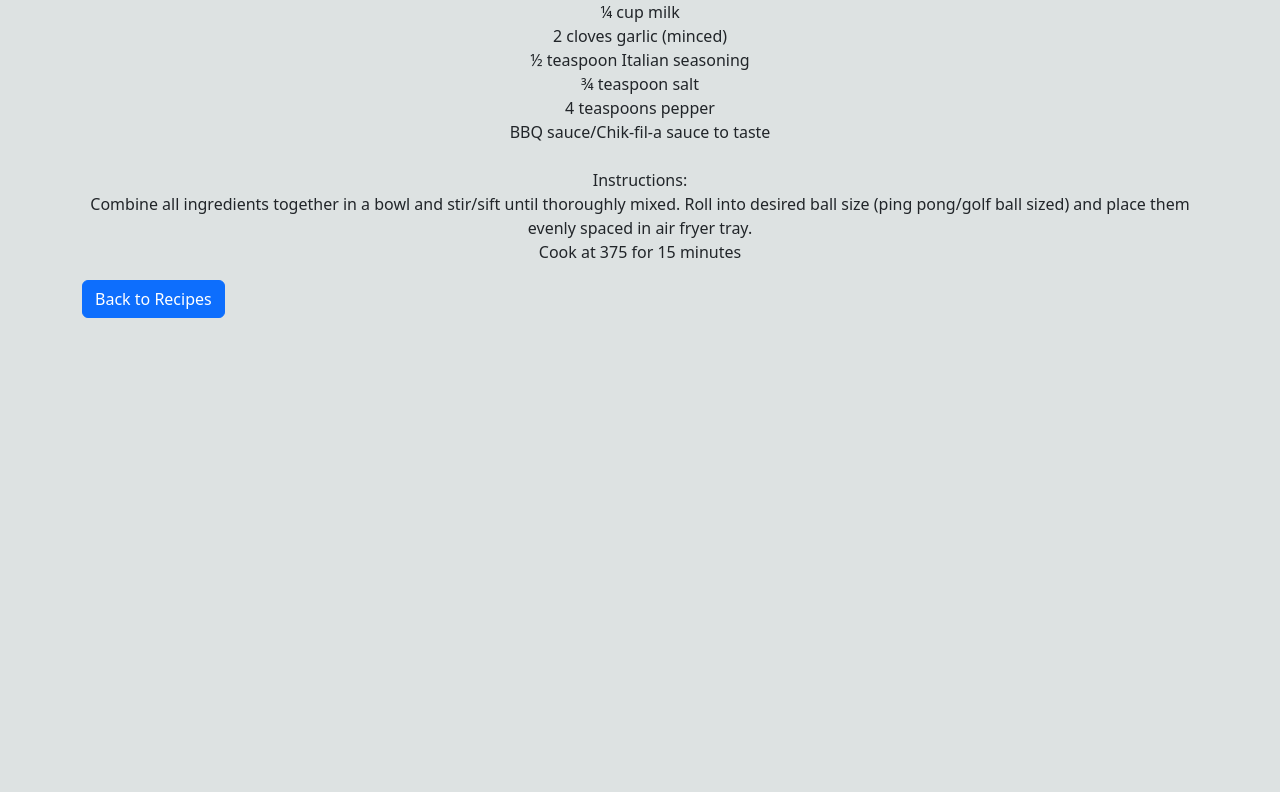
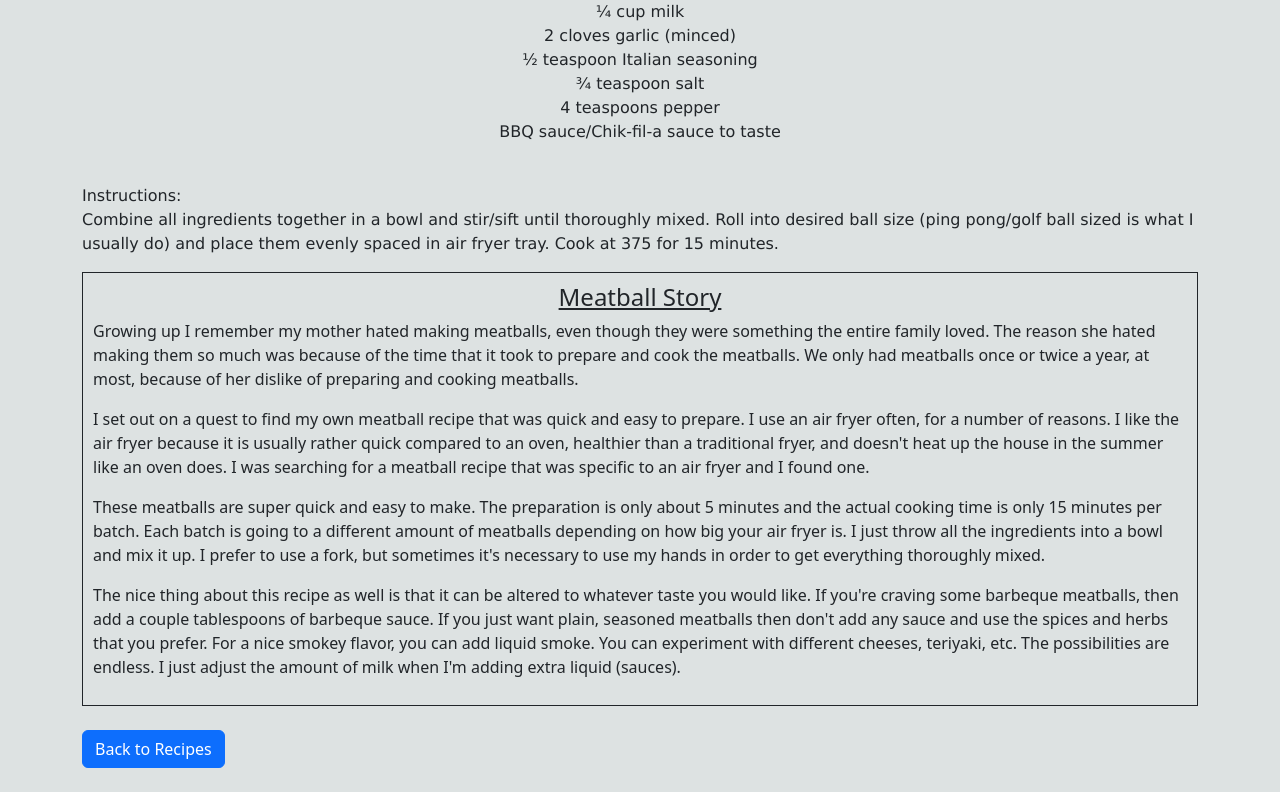
Before and after one commit to tbrowntech/RecipeBlog, a Vue app in the folder blog/: page /airfryermeatballs in a window 1280 px wide. Shown: the part 489-1281 px from the top of the page. Before the commit the page ends 807 px from the top, so only its background shows below. Built offline with nearby package versions, Linux system fonts and the light colour scheme.

Commit message:
updated story for meatballs and swedish meatballs

```diff
--- a/blog/src/assets/styles.css
+++ b/blog/src/assets/styles.css
@@ -1,5 +1,9 @@
 body {
   background-color: #dde2e2;
+}
+
+.recipe {
+  font-family: Verdana, Geneva, Tahoma, sans-serif;
 }
 
 .text-aqua {
--- a/blog/src/components/AirFryerMeatballs.vue
+++ b/blog/src/components/AirFryerMeatballs.vue
@@ -1,5 +1,6 @@
 <template>
   <div class="meatballs">
+    <div class="recipe">
       <h3 class="text-aqua text-center">Air Fryer Meatballs</h3>
       <img
         class="post-img"
@@ -17,13 +18,57 @@
         ¾ teaspoon salt <br />
         4 teaspoons pepper <br />
         BBQ sauce/Chik-fil-a sauce to taste <br /><br />
+      </p>
+      <p class="left-align">
         Instructions: <br />
-      Combine all ingredients together in a bowl and stir/sift until thoroughly
-      mixed. Roll into desired ball size (ping pong/golf ball sized) and place
-      them evenly spaced in air fryer tray. <br />
-      Cook at 375 for 15 minutes <br />
+        Combine all ingredients together in a bowl and stir/sift until
+        thoroughly mixed. Roll into desired ball size (ping pong/golf ball sized
+        is what I usually do) and place them evenly spaced in air fryer tray.
+        Cook at 375 for 15 minutes. <br />
       </p>
+    </div>
+    <div class="border border-dark border-padding">
+      <h4 class="text-center"><u>Meatball Story</u></h4>
+      <p class="left-align">
+        Growing up I remember my mother hated making meatballs, even though they
+        were something the entire family loved. The reason she hated making them
+        so much was because of the time that it took to prepare and cook the
+        meatballs. We only had meatballs once or twice a year, at most, because
+        of her dislike of preparing and cooking meatballs.
+      </p>
+      <p class="left-align">
+        I set out on a quest to find my own meatball recipe that was quick and
+        easy to prepare. I use an air fryer often, for a number of reasons. I
+        like the air fryer because it is usually rather quick compared to an
+        oven, healthier than a traditional fryer, and doesn't heat up the house
+        in the summer like an oven does. I was searching for a meatball recipe
+        that was specific to an air fryer and I found one.
+      </p>
+      <p class="left-align">
+        These meatballs are super quick and easy to make. The preparation is
+        only about 5 minutes and the actual cooking time is only 15 minutes per
+        batch. Each batch is going to a different amount of meatballs depending
+        on how big your air fryer is. I just throw all the ingredients into a
+        bowl and mix it up. I prefer to use a fork, but sometimes it's necessary
+        to use my hands in order to get everything thoroughly mixed.
+      </p>
+      <p class="left-align">
+        The nice thing about this recipe as well is that it can be altered to
+        whatever taste you would like. If you're craving some barbeque
+        meatballs, then add a couple tablespoons of barbeque sauce. If you just
+        want plain, seasoned meatballs then don't add any sauce and use the
+        spices and herbs that you prefer. For a nice smokey flavor, you can add
+        liquid smoke. You can experiment with different cheeses, teriyaki, etc.
+        The possibilities are endless. I just adjust the amount of milk when I'm
+        adding extra liquid (sauces).
+      </p>
+    </div>
+    <div>
+      <br />
       <button class="btn btn-primary" @click="goBack">Back to Recipes</button>
+      <br />
+      <br />
+    </div>
   </div>
 </template>
 
--- a/blog/src/components/SwedishMeatballs.vue
+++ b/blog/src/components/SwedishMeatballs.vue
@@ -1,5 +1,6 @@
 <template>
   <div class="swedish">
+    <div class="recipe">
       <h3 class="text-aqua text-center">Swedish Meatballs</h3>
       <img
         class="post-img"
@@ -23,20 +24,21 @@
       </p>
       <p class="left-align">
         <u>Instructions:</u> <br />
-      Whisk together stock, milk, flour, soy sauce, worcestershire sauce, pepper
-      and rosemary in a large saucepan over medium heat, until smooth. Cook,
-      stirring occasionally, until thickened, about 10-15 minutes. Taste and
-      adjust seasonings to desired taste. Stir in cooked
+        Whisk together stock, milk, flour, soy sauce, worcestershire sauce,
+        pepper and rosemary in a large saucepan over medium heat, until smooth.
+        Cook, stirring occasionally, until thickened, about 10-15 minutes. Taste
+        and adjust seasonings to desired taste. Stir in cooked
         <a
           href="https://taylor-recipe-blog.vercel.app/airfryermeatballs"
           target="_blank"
           >meatballs</a
         >
-      and desired (cooked) pasta.
+        and desired (cooked) pasta. Voila! Swedish meatballs! Yum!
       </p>
       <br />
+    </div>
     <div class="border border-dark border-padding">
-      <h4 class="text-center"><u>Story</u></h4>
+      <h4 class="text-center"><u>Swedish Meatball Story</u></h4>
       <p class="left-align">
         I always loved eating swedish meatballs while growing up. They were one
         of my favorite recipes that my mother prepared. She hated doing it,
@@ -52,22 +54,26 @@
       <p class="left-align">
         I have tried a couple different recipes over the years, including the
         one that she supposedly used during my childhood years. I tried some
-        frozen, pre-made meals as well. Nothing every turned out quite like I
-        was expecting it to. None of those recipes or meals every satisfied me
-        because they just weren't quite right.
+        frozen, pre-made swedish meatball meals as well. Nothing every turned
+        out quite like I was expecting it to. None of those recipes or meals
+        every satisfied me because they just weren't quite right. They weren't
+        the swedish meatballs that I remembered.
       </p>
       <p class="left-align">
         I decided to find a recipe that I could make my own. I found one but it
         needed some tweaking so I changed it to make it my own. That recipe,
         swedish meatballs, is the recipe above. The sauce is so creamy and
         delectable. Almost any type of noodle can be used, such as: penne,
-        rigatoni, elbow, fettucine, egg noodles, etc. I recommend this to anyone
-        who is looking for a delicious, mouthwatering meal.
+        rigatoni, elbow, fettucine, egg noodles, etc. I recommend these swedish
+        meatballs to anyone who is looking for a delicious, mouthwatering meal.
       </p>
     </div>
+    <div>
       <br />
       <button class="btn btn-primary" @click="goBack">Back to Recipes</button>
       <br />
+      <br />
+    </div>
   </div>
 </template>
 
```
Lines whose indentation alone changed are shown as unchanged.
